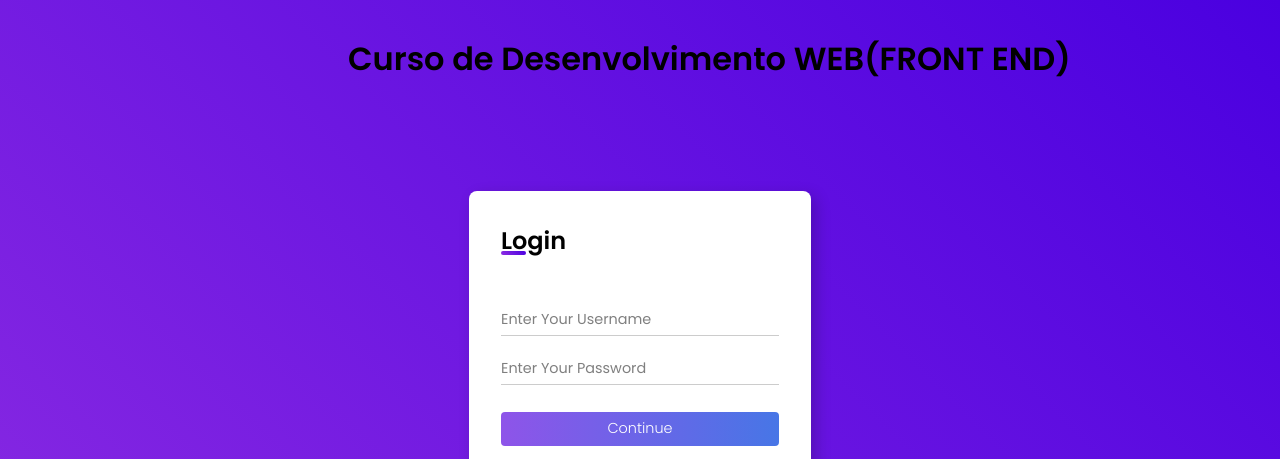
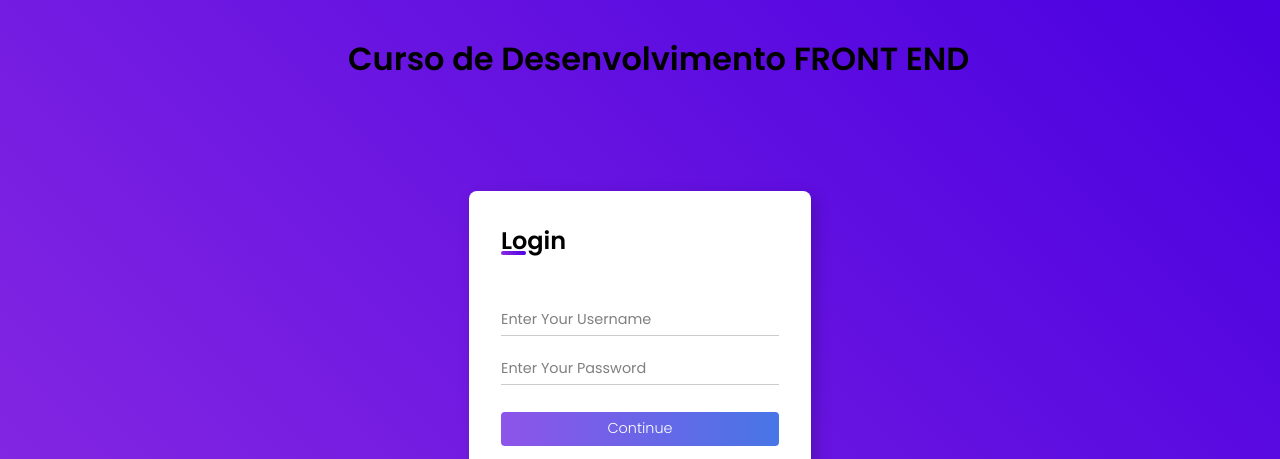
Before and after one commit to felipedamazio/FORMULARIO-DE-LOGIN, a plain HTML site: page index.html in a window 1280 px wide. Shown: the top 459 px of the page. Drawn offline with Linux system fonts and the light colour scheme.

Commit message:
att titulo

```diff
--- a/index.html
+++ b/index.html
@@ -9,7 +9,7 @@
 </head>
 <body>
     <div class="cabecario">
-        <h1> Curso de Desenvolvimento WEB(FRONT END)</h1>
+        <h1> Curso de Desenvolvimento FRONT END</h1>
     </div>
 
     <main class="container">
```
